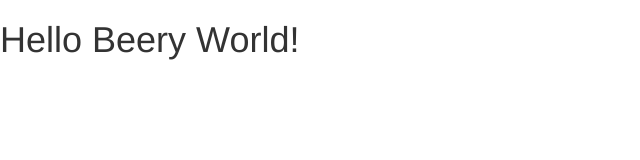
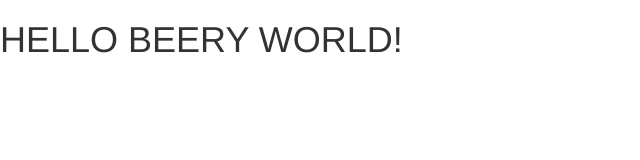
Before and after one commit to darrengordon91/Brewjectsite, a plain HTML site: page index.html in a window 1280 px wide. Shown: the whole page, without its empty margins (0-640 px from the left). Drawn offline with nearby package versions, Linux system fonts and the light colour scheme.

Commit message:
Update index.html

```diff
--- a/index.html
+++ b/index.html
@@ -8,6 +8,7 @@
     <title>Brewject</title>
 
     <!-- Bootstrap -->
+    <link href="css/main.css" rel="stylesheet">
     <link href="css/bootstrap.min.css" rel="stylesheet">
 
     <!-- HTML5 shim and Respond.js for IE8 support of HTML5 elements and media queries -->
```
